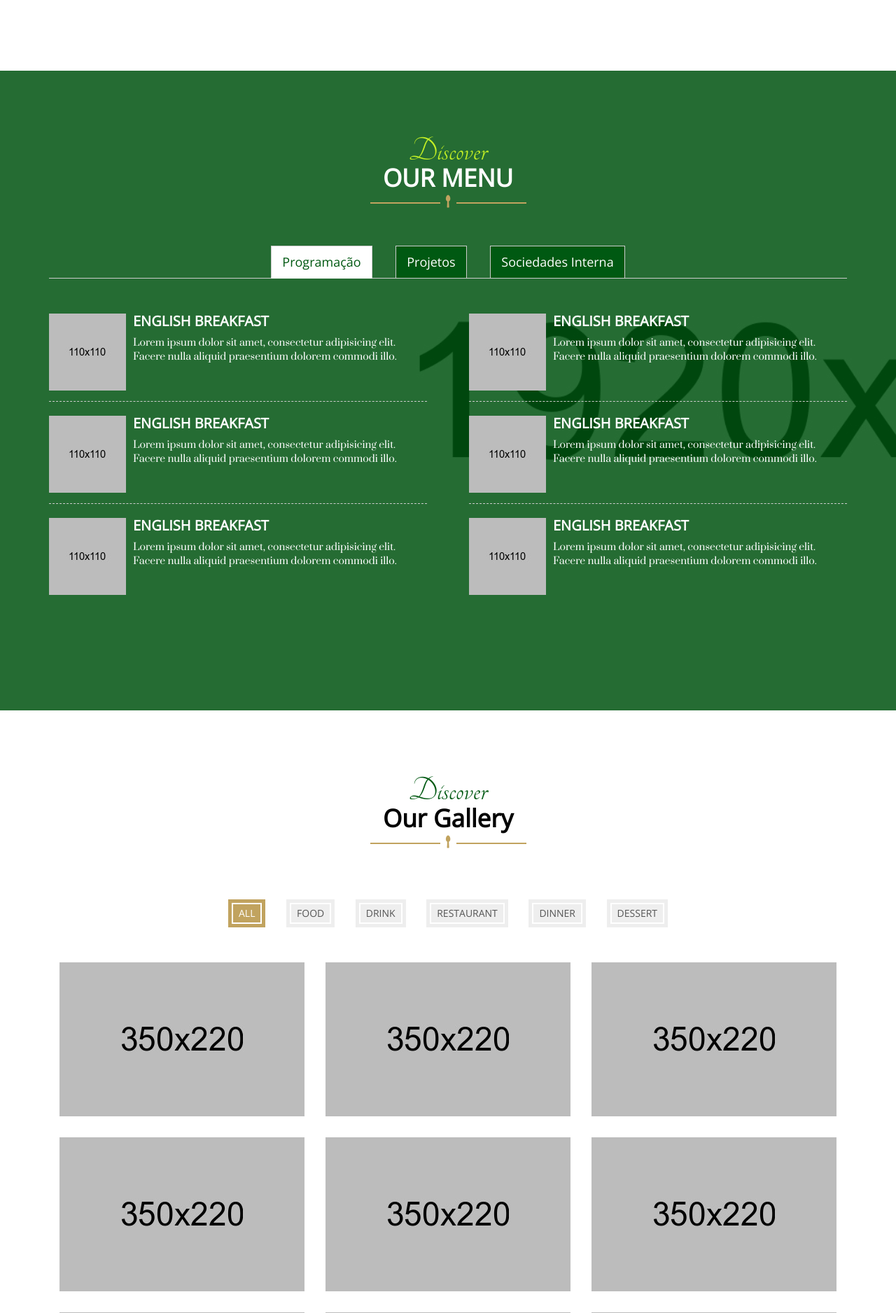
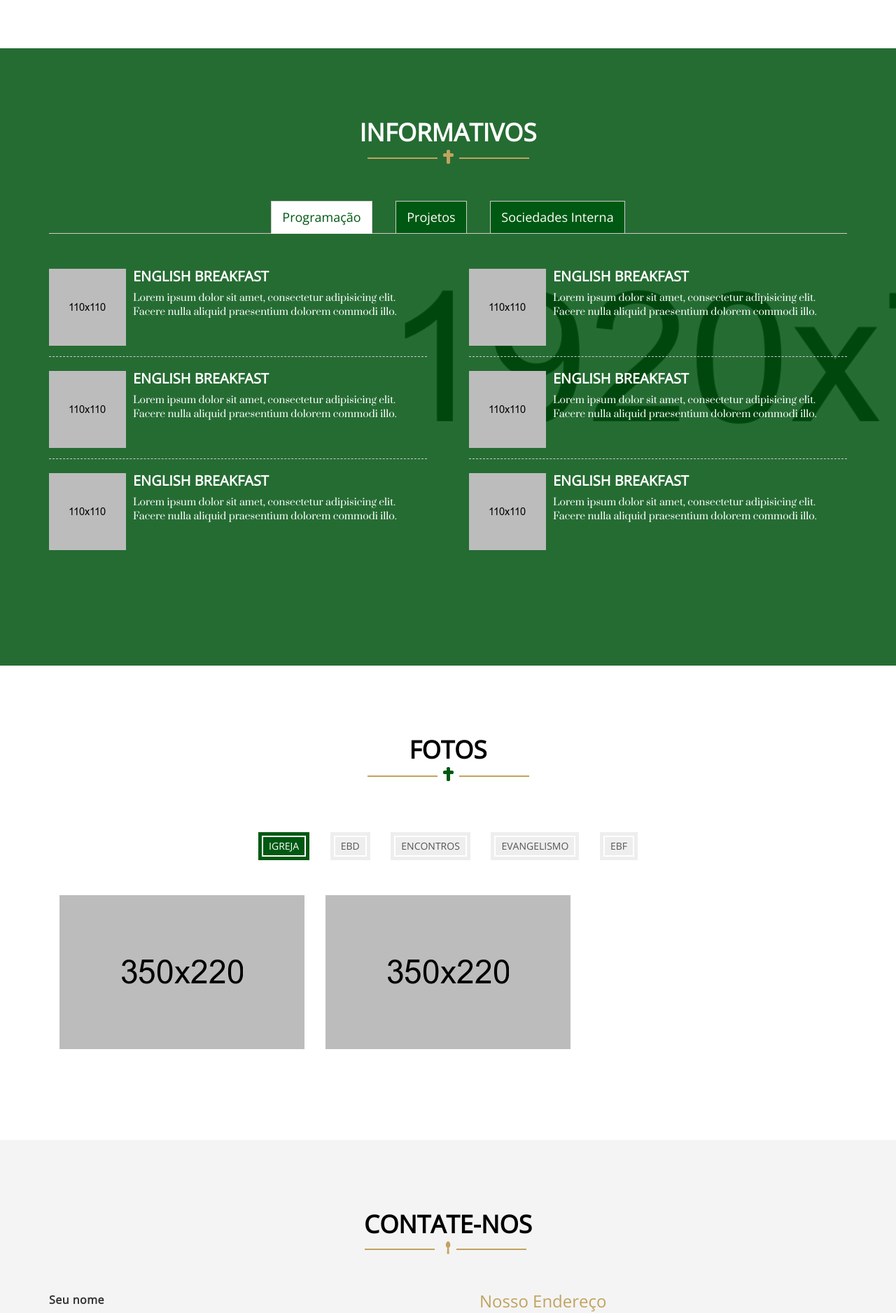
Before and after one commit to AlexandreDamaso/site-igreja-ipbmp, a PHP site: page / in a window 1280 px wide. Shown: the part 1195-3071 px from the top of the page at 70% size. Run offline with PHP 8.4, Linux system fonts and the light colour scheme.

Commit message:
alterado fotos, contatos, maps, phote

```diff
--- a/index.php
+++ b/index.php
@@ -83,11 +83,11 @@ require_once("varconst.php");
                <ul id="top-menu" class="nav navbar-nav navbar-right mu-main-nav">
                   <li><a href="#mu-slider">HOME</a></li>
                   <li><a href="#mu-about-us">SOBRE</a></li>
-                  <li><a href="#mu-restaurant-menu">CARDÁPIO</a></li>
+                  <li><a href="#mu-restaurant-menu">INFORMATIVOS</a></li>
                   <!-- <li><a href="#mu-reservation">RESERVAS</a></li> -->
                   <li><a href="#mu-gallery">FOTOS</a></li>
-                  <li><a href="#mu-chef">NOSSA EQUIPE</a></li>
-                  <li><a href="#mu-latest-news">BOLETIM</a></li>
+                  <!-- <li><a href="#mu-chef">NOSSA EQUIPE</a></li> -->
+                  <!-- <li><a href="#mu-latest-news">BOLETIM</a></li> -->
                   <li><a href="#mu-contact">CONTATO</a></li>
                   <!-- <li class="dropdown">
                      <a class="dropdown-toggle" data-toggle="dropdown" href="blog-archive.html">PAGE <span class="caret"></span></a>
@@ -125,30 +125,30 @@ require_once("varconst.php");
             </div>
             <!-- / Top slider single slide -->
             <!-- Top slider single slide -->
-            <div class="mu-top-slider-single">
-               <img src="./src/img/slider/2.jpg" alt="img">
+            <!-- <div class="mu-top-slider-single">
+               <img src="./src/img/slider/2.jpg" alt="img"> -->
                <!-- Top slider content -->
-               <div class="mu-top-slider-content">
+               <!-- <div class="mu-top-slider-content">
                   <span class="mu-slider-small-title">The Real</span>
                   <h2 class="mu-slider-title">GREEN FOODS</h2>
-                  <p>Lorem ipsum dolor sit amet, consectetur adipisicing elit. Itaque voluptatem accusamus non quidem, deleniti optio.</p>
+                  <p>Lorem ipsum dolor sit amet, consectetur adipisicing elit. Itaque voluptatem accusamus non quidem, deleniti optio.</p> -->
                   <!-- <a href="#" class="mu-readmore-btn">READ MORE</a> -->
-               </div>
+               <!-- </div> -->
                <!-- / Top slider content -->
-            </div>
+            <!-- </div> -->
             <!-- / Top slider single slide -->
             <!-- Top slider single slide -->
-            <div class="mu-top-slider-single">
-               <img src="./src/img/slider/3.jpg" alt="img">
+            <!-- <div class="mu-top-slider-single">
+               <img src="./src/img/slider/3.jpg" alt="img"> -->
                <!-- Top slider content -->
-               <div class="mu-top-slider-content">
+               <!-- <div class="mu-top-slider-content">
                   <span class="mu-slider-small-title">Delicious</span>
                   <h2 class="mu-slider-title">SPICY MASALAS</h2>
-                  <p>Lorem ipsum dolor sit amet, consectetur adipisicing elit. Itaque voluptatem accusamus non quidem, deleniti optio.</p>
+                  <p>Lorem ipsum dolor sit amet, consectetur adipisicing elit. Itaque voluptatem accusamus non quidem, deleniti optio.</p> -->
                   <!-- <a href="#" class="mu-readmore-btn">READ MORE</a> -->
-               </div>
+               <!-- </div> -->
                <!-- / Top slider content -->
-            </div>
+            <!-- </div> -->
             <!-- / Top slider single slide -->
          </div>
       </div>
@@ -162,9 +162,11 @@ require_once("varconst.php");
             <div class="col-md-12">
                <div class="mu-about-us-area">
                   <div class="mu-title">
-                     <span class="mu-subtitle">Discover</span>
-                     <h2>ABOUT US</h2>
-                     <i class="fa fa-spoon"></i>
+                     <!-- <span class="mu-subtitle">Discover</span> -->
+                     <h2>SOBRE NÓS</h2>
+                     <!-- <i class="fa fa-spoon"></i> -->
+                     <!-- <i class="fa-solid fa-cross"></i> -->
+                     <figure class="fa icon-cross"><img src="./src/img/cross-light.svg" alt=""></figure>
                      <span class="mu-title-bar"></span>
                   </div>
                   <div class="row">
@@ -254,9 +256,10 @@ require_once("varconst.php");
                <div class="col-md-12">
                   <div class="mu-restaurant-menu-area">
                      <div class="mu-title">
-                        <span class="mu-subtitle">Discover</span>
-                        <h2>OUR MENU</h2>
-                        <i class="fa fa-spoon"></i>
+                        <!-- <span class="mu-subtitle">Discover</span> -->
+                        <h2>INFORMATIVOS</h2>
+                        <!-- <i class="fa fa-spoon"></i> -->
+                        <figure class="fa icon-cross"><img src="./src/img/cross-dark.svg" alt=""></figure>
                         <span class="mu-title-bar"></span>
                      </div>
                      <div class="mu-restaurant-menu-content">
@@ -841,27 +844,27 @@ require_once("varconst.php");
             <div class="col-md-12">
                <div class="mu-gallery-area">
                   <div class="mu-title">
-                     <span class="mu-subtitle">Discover</span>
-                     <h2>Our Gallery</h2>
-                     <i class="fa fa-spoon"></i>
+                     <!-- <span class="mu-subtitle">Discover</span> -->
+                     <h2>FOTOS</h2>
+                     <figure class="fa icon-cross"><img src="./src/img/cross-light.svg" alt=""></figure>
                      <span class="mu-title-bar"></span>
                   </div>
                   <div class="mu-gallery-content">
                      <div class="mu-gallery-top">
                         <!-- Start gallery menu -->
                         <ul>
-                           <li class="filter active" data-filter="all">ALL</li>
-                           <li class="filter" data-filter=".food">FOOD</li>
-                           <li class="filter" data-filter=".drink">DRINK</li>
-                           <li class="filter" data-filter=".restaurant">RESTAURANT</li>
-                           <li class="filter" data-filter=".dinner">DINNER</li>
-                           <li class="filter" data-filter=".dessert">DESSERT</li>
+                           <!-- <li class="filter active" data-filter="all">ALL</li> -->
+                           <li class="filter active" data-filter=".igreja">IGREJA</li>
+                           <li class="filter" data-filter=".drink">EBD</li>
+                           <li class="filter" data-filter=".dinner">ENCONTROS</li>
+                           <li class="filter" data-filter=".dessert">EVANGELISMO</li>
+                           <li class="filter" data-filter=".restaurant">EBF</li>
                         </ul>
                      </div>
                      <!-- Start gallery image -->
                      <div class="mu-gallery-body" id="mixit-container">
                         <!-- start single gallery image -->
-                        <div class="mu-single-gallery col-md-4 mix food">
+                        <div class="mu-single-gallery col-md-4 mix igreja">
                            <div class="mu-single-gallery-item">
                               <figure class="mu-single-gallery-img">
                                  <a href="#"><img alt="img" src="./src/img/gallery/small/1.jpg"></a>
@@ -931,7 +934,7 @@ require_once("varconst.php");
                         </div>
                         <!-- End single gallery image -->
                         <!-- start single gallery image -->
-                        <div class="mu-single-gallery col-md-4 mix food">
+                        <div class="mu-single-gallery col-md-4 mix igreja">
                            <div class="mu-single-gallery-item">
                               <figure class="mu-single-gallery-img">
                                  <a href="#"><img alt="img" src="./src/img/gallery/small/6.jpg"></a>
@@ -1070,7 +1073,7 @@ require_once("varconst.php");
    <!-- End Subscription section -->
 
    <!-- Start Chef Section -->
-   <section id="mu-chef">
+   <!-- <section id="mu-chef">
       <div class="container">
          <div class="row">
             <div class="col-md-12">
@@ -1225,11 +1228,11 @@ require_once("varconst.php");
             </div>
          </div>
       </div>
-   </section>
+   </section> -->
    <!-- End Chef Section -->
 
    <!-- Start Latest News -->
-   <section id="mu-latest-news">
+   <!-- <section id="mu-latest-news">
       <div class="container">
          <div class="row">
             <div class="col-md-12">
@@ -1241,9 +1244,9 @@ require_once("varconst.php");
                      <span class="mu-title-bar"></span>
                   </div>
                   <div class="mu-latest-news-content">
-                     <div class="row">
+                     <div class="row"> -->
                         <!-- start single blog -->
-                        <div class="col-md-6">
+                        <!-- <div class="col-md-6">
                            <article class="mu-news-single">
                               <h3><a href="#">Lorem ipsum dolor sit amet, consectetur adipisicing elit. Cumque, distinctio!</a></h3>
                               <figure class="mu-news-img">
@@ -1260,9 +1263,9 @@ require_once("varconst.php");
                                  </div>
                               </div>
                            </article>
-                        </div>
+                        </div> -->
                         <!-- start single blog -->
-                        <div class="col-md-6">
+                        <!-- <div class="col-md-6">
                            <article class="mu-news-single">
                               <h3><a href="#">Lorem ipsum dolor sit amet, consectetur adipisicing elit. Cumque, distinctio!</a></h3>
                               <figure class="mu-news-img">
@@ -1280,16 +1283,16 @@ require_once("varconst.php");
                               </div>
                            </article>
                         </div>
-                     </div>
+                     </div> -->
                      <!-- Start brows more btn -->
-                     <a href="blog-archive.html" class="mu-browsmore-btn">BROWS MORE</a>
+                     <!-- <a href="blog-archive.html" class="mu-browsmore-btn">BROWS MORE</a> -->
                      <!-- End brows more btn -->
-                  </div>
+                  <!-- </div>
                </div>
             </div>
          </div>
       </div>
-   </section>
+   </section> -->
    <!-- End Latest News -->
 
    <!-- Start Contact section -->
@@ -1299,8 +1302,8 @@ require_once("varconst.php");
             <div class="col-md-12">
                <div class="mu-contact-area">
                   <div class="mu-title">
-                     <span class="mu-subtitle">Get In Touch</span>
-                     <h2>Contact Us</h2>
+                     <!-- <span class="mu-subtitle">Get In Touch</span> -->
+                     <h2>CONTATE-NOS</h2>
                      <i class="fa fa-spoon"></i>
                      <span class="mu-title-bar"></span>
                   </div>
@@ -1310,44 +1313,44 @@ require_once("varconst.php");
                            <div class="mu-contact-left">
                               <form class="mu-contact-form">
                                  <div class="form-group">
-                                    <label for="name">Your Name</label>
-                                    <input type="text" class="form-control" id="name" placeholder="Name">
+                                    <label for="name">Seu nome</label>
+                                    <input type="text" class="form-control" id="name" placeholder="Nome">
                                  </div>
                                  <div class="form-group">
-                                    <label for="email">Email address</label>
-                                    <input type="email" class="form-control" id="email" placeholder="Email">
+                                    <label for="email">E-mail</label>
+                                    <input type="email" class="form-control" id="email" placeholder="E-mail">
                                  </div>
                                  <div class="form-group">
-                                    <label for="subject">Subject</label>
-                                    <input type="text" class="form-control" id="subject" placeholder="Subject">
+                                    <label for="subject">Assunto</label>
+                                    <input type="text" class="form-control" id="subject" placeholder="Assunto">
                                  </div>
                                  <div class="form-group">
-                                    <label for="message">Message</label>
-                                    <textarea class="form-control" id="message" cols="30" rows="10" placeholder="Type Your Message"></textarea>
+                                    <label for="message">Mensagem</label>
+                                    <textarea class="form-control" id="message" cols="30" rows="10" placeholder="Digite a sua mensagem"></textarea>
                                  </div>
-                                 <button type="submit" class="mu-send-btn">Send Message</button>
+                                 <button type="submit" class="mu-send-btn">Enviar Mensagem</button>
                               </form>
                            </div>
                         </div>
                         <div class="col-md-6">
                            <div class="mu-contact-right">
                               <div class="mu-contact-widget">
-                                 <h3>Office Address</h3>
-                                 <p>Lorem ipsum dolor sit amet, consectetur adipisicing elit. Mollitia temporibus corporis ea non consequatur porro corrupti hic voluptatibus assumenda, doloribus.</p>
+                                 <h3>Nosso Endereço</h3>
+                                 <p>Av. Euríco Viana, 90-144 - Parque das Flores, Goiânia - GO, 74593-590</p>
                                  <address>
-                                    <p><i class="fa fa-phone"></i> (850) 457 6688</p>
-                                    <p><i class="fa fa-envelope-o"></i>contact@markups.io</p>
-                                    <p><i class="fa fa-map-marker"></i>368 St. Panama City, Florida, USA</p>
+                                    <p><i class="fa fa-phone"></i>(62) 3210-8400</p>
+                                    <p><i class="fa fa-envelope-o"></i>ipbalneario@gmail.com</p>
+                                    <p><i class="fa fa-map-marker"></i>-16.62521, -49.28443</p>
                                  </address>
                               </div>
-                              <div class="mu-contact-widget">
+                              <!-- <div class="mu-contact-widget">
                                  <h3>Open Hours</h3>
                                  <address>
                                     <p><span>Monday - Friday</span> 9.00 am to 12 pm</p>
                                     <p><span>Saturday</span> 9.00 am to 10 pm</p>
                                     <p><span>Sunday</span> 10.00 am to 12 pm</p>
                                  </address>
-                              </div>
+                              </div> -->
                            </div>
                         </div>
                      </div>
@@ -1361,7 +1364,9 @@ require_once("varconst.php");
 
    <!-- Start Map section -->
    <section id="mu-map">
-      <iframe src="https://www.google.com/maps/embed?pb=!1m18!1m12!1m3!1d9207.358598888495!2d-85.64847801496286!3d30.183918972289003!2m3!1f0!2f0!3f0!3m2!1i1024!2i768!4f13.1!3m3!1m2!1s0x0000000000000000%3A0x2320479d70eb6202!2sDillard&#39;s!5e0!3m2!1sbn!2sbd!4v1462359735720" width="100%" height="100%" frameborder="0" allowfullscreen></iframe>
+      <!-- <iframe src="https://www.google.com/maps/embed?pb=!1m18!1m12!1m3!1d9207.358598888495!2d-85.64847801496286!3d30.183918972289003!2m3!1f0!2f0!3f0!3m2!1i1024!2i768!4f13.1!3m3!1m2!1s0x0000000000000000%3A0x2320479d70eb6202!2sDillard&#39;s!5e0!3m2!1sbn!2sbd!4v1462359735720" width="100%" height="100%" frameborder="0" allowfullscreen></iframe> -->
+      <iframe src="https://www.google.com/maps/embed?pb=!1m18!1m12!1m3!1d3823.026240852137!2d-49.286303046608026!3d-16.62545215742017!2m3!1f0!2f0!3f0!3m2!1i1024!2i768!4f13.1!3m3!1m2!1s0x935ef49fd4f69dd5%3A0xdc887dec9bbcf4f1!2sIgreja%20Presbiteriana%20Balne%C3%A1rio%20Meia%20Ponte!5e0!3m2!1spt-BR!2sbr!4v1743737439635!5m2!1spt-BR!2sbr" width="600" height="450" style="border:0;" allowfullscreen="" loading="lazy" referrerpolicy="no-referrer-when-downgrade"></iframe>
+
    </section>
    <!-- End Map section -->
 
@@ -1379,7 +1384,7 @@ require_once("varconst.php");
                      <a href="#"><span class="fa fa-youtube"></span></a>
                   </div>
                   <div class="mu-footer-copyright">
-                     <p>Designed by <a rel="nofollow" href="http://www.markups.io/">MarkUps.io</a></p>
+                     <p>Designed by <a rel="nofollow" href="#">Alexandre Damaso</a></p>
                   </div>
                </div>
             </div>
--- a/src/css/theme-color/ipbalneario-theme.css
+++ b/src/css/theme-color/ipbalneario-theme.css
@@ -4,8 +4,8 @@ Template Design By MarkUps.
 Author URI : http://www.markups.io/
 ========================================*/
 .scrollToTop {
-  background-color: #c1a35f;
-  border: 2px solid #c1a35f;
+  background-color: #005912;
+  border: 2px solid #9f9f9f;
 }
 
 .mu-readmore-btn {
@@ -123,13 +123,13 @@ Author URI : http://www.markups.io/
 }
 
 #mu-gallery .mu-gallery-area .mu-gallery-content .mu-gallery-top ul li:hover, #mu-gallery .mu-gallery-area .mu-gallery-content .mu-gallery-top ul li:focus {
-  background-color: #c1a35f;
+  background-color: #005912;
 }
 #mu-gallery .mu-gallery-area .mu-gallery-content .mu-gallery-top ul li:hover::after, #mu-gallery .mu-gallery-area .mu-gallery-content .mu-gallery-top ul li:focus::after {
   border-color: #c1a35f;
 }
 #mu-gallery .mu-gallery-area .mu-gallery-content .mu-gallery-top ul .active {
-  background-color: #c1a35f;
+  background-color: #005912;
 }
 
 #mu-client-testimonial .mu-client-testimonial-area .mu-testimonial-content .mu-testimonial-slider li .mu-testimonial-single .mu-testimonial-bio p {
@@ -185,7 +185,7 @@ Author URI : http://www.markups.io/
 }
 
 #mu-footer .mu-footer-area .mu-footer-social a:hover, #mu-footer .mu-footer-area .mu-footer-social a:hover {
-  background-color: #c1a35f;
+  background-color: #005912;
 }
 #mu-footer .mu-footer-area .mu-footer-copyright p a:hover, #mu-footer .mu-footer-area .mu-footer-copyright p a:focus {
   color: #c1a35f;
--- a/style.css
+++ b/style.css
@@ -80,6 +80,10 @@ img {
    border: none;
 }
 
+.icon-cross > img {
+   width: 15px;
+}
+
 .mu-readmore-btn {
    background-color: #fff;
    font-family: "Open Sans", sans-serif;
@@ -524,7 +528,7 @@ img {
 .mu-title .mu-title-bar::after {
    content: "";
    height: 2px;
-   right: 15px;
+   right: 23px;
    position: absolute;
    top: 10px;
    width: 100px;
@@ -1503,6 +1507,7 @@ RESERVATION SECTION
  CONTACT SECTION
 ====================*/
 #mu-contact {
+   background-color: #F4F4F4;
    display: inline;
    float: left;
    padding: 100px 0;
@@ -2246,7 +2251,7 @@ RESERVATION SECTION
  FOOTER SECTION
 ====================*/
 #mu-footer {
-   background-color: #444;
+   background-color: #005912;
    display: inline;
    float: left;
    padding: 50px 0;
```
Also changed, not shown: src/img/LOGO_IPB_PANTONE_350_COOL_GRAY_11.svg (added), src/img/cross-dark.svg (added), src/img/cross-light.svg (added), src/img/logo-ipb-branco.png (added), src/img/logo-ipb-pantone-350-cool-gray-11-01.png (added), src/img/sarca-logo-1.png (added), src/js/jquery.mixitup.js.
